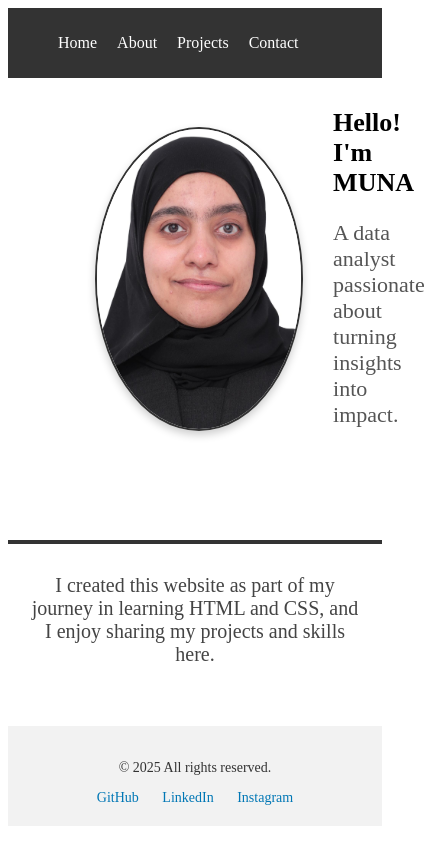
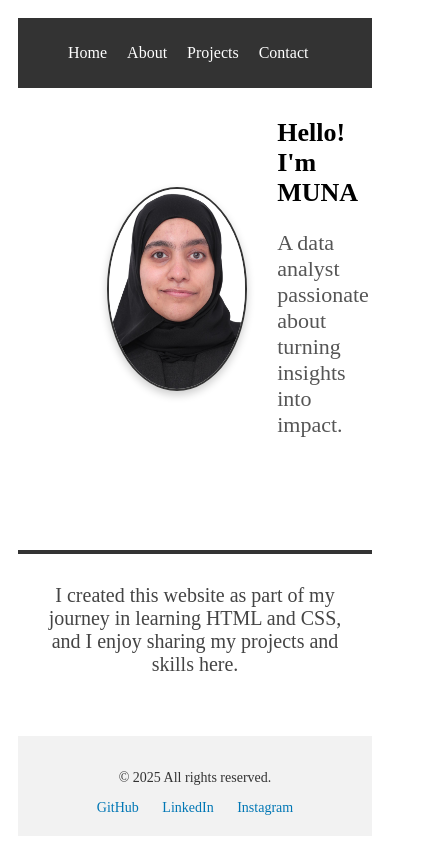
Before and after one commit to muna13-tech/MyWebsite, a plain HTML site: page index.html in a window 390 px wide. Shown: the whole page, 425 px wide, since content can reach past the window. Drawn offline with Linux system fonts and the light colour scheme.

Commit message:
index.html

```diff
--- a/index.html
+++ b/index.html
@@ -35,13 +35,13 @@
 }
 
 .profile-pic {
-  width: 300px;         /* حجم الصورة */
-  height: 300px;        /* نفس العرض عشان تصير دائرة */
+  width: 200px;         /* حجم الصورة */
+  height: 200px;        /* نفس العرض عشان تصير دائرة */
   border-radius: 50%;   /* يخلي الزوايا دائرية */
   object-fit:fill;    /* يقص الصورة بشكل مرتب داخل الدائرة */
   border: 2px solid #333; /* إطار بسيط حول الصورة */
   box-shadow: 0 4px 8px rgba(0,0,0,0.2);
-   margin-left: 18%;
+   margin-left: 20%;
 }
 
 .welcome-text h1 {
@@ -91,6 +91,22 @@
 .site-footer .social-links a:hover {
   text-decoration: underline;
 }
+      @media (max-width: 600px) {
+  body {
+    font-size: 16px;
+    padding: 10px;
+  }
+
+  .some-container {
+    flex-direction: column;
+    padding: 10px;
+  }
+
+  img {
+    max-width: 100%;
+    height: auto;
+  }
+}
   </style>
 
     </head>
@@ -136,4 +152,5 @@
 </footer>
 
     </body>
+
 </html>
```
